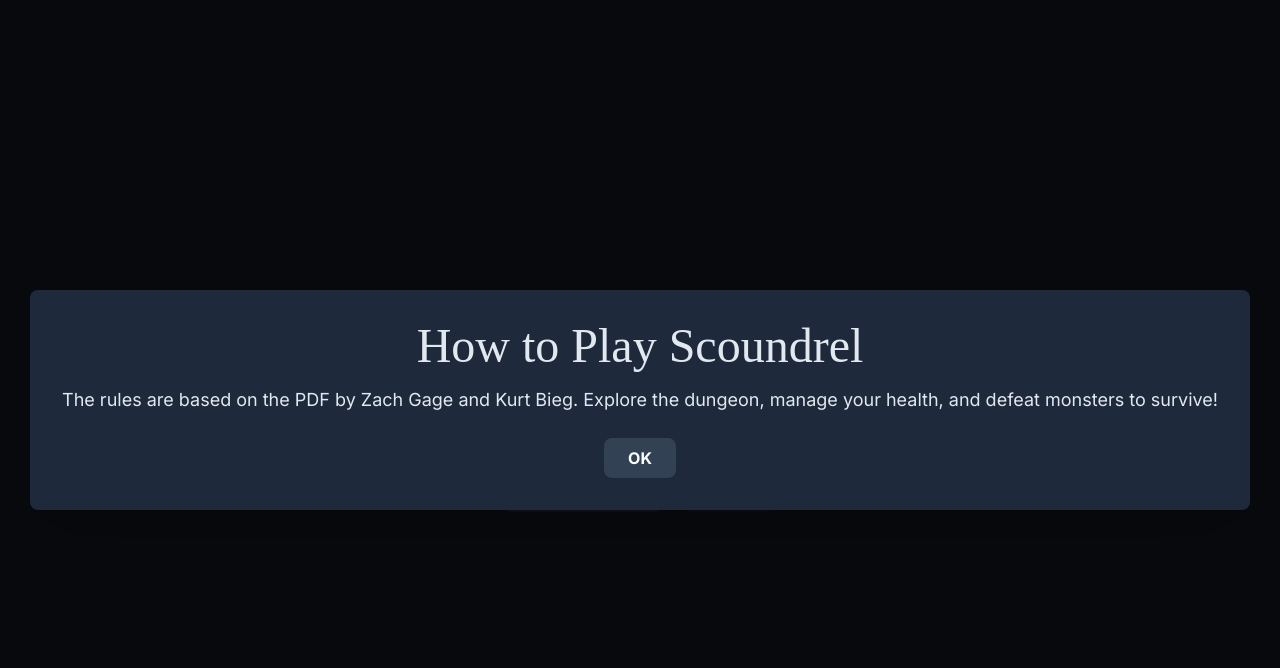
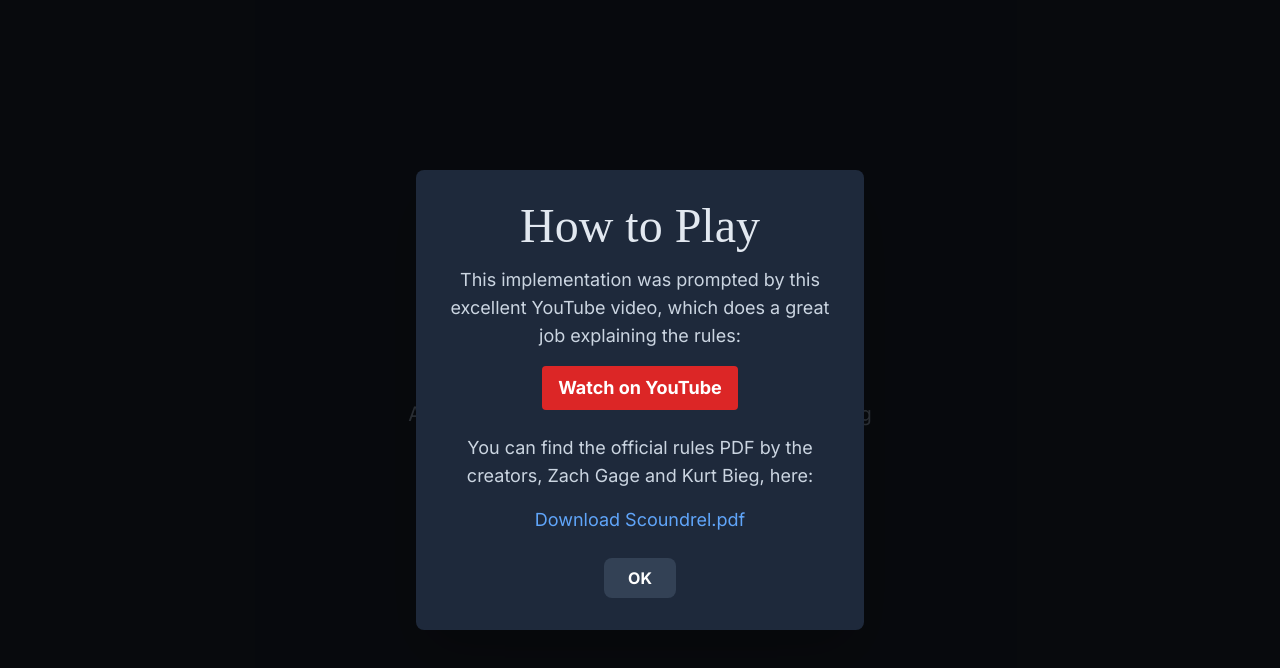
Before and after one commit to konstantint/scoundrel-solitaire, a plain HTML site: page index.html in a window 1280 px wide. Both pictures are taken after a click on the button "Help". Drawn offline with nearby package versions, Linux system fonts and the light colour scheme; a web font is replaced by a local one.

Commit message:
Prompt: Please, add the link to this PDF file in the Help message: http://stfj.net/art/2011/Scoundrel.pdf . Also mention that this YouTube video does a good job explaining the rules and prompted this implementation: https://www.youtube.com/watch?v=7fP-QLtWQZs (have a link to the video).

```diff
--- a/index.html
+++ b/index.html
@@ -147,9 +147,9 @@
 
         <!-- Message Box -->
         <div id="message-box" class="hidden message-box">
-             <div class="bg-slate-800 p-8 rounded-lg text-center shadow-2xl">
+             <div class="bg-slate-800 p-8 rounded-lg text-center shadow-2xl max-w-md">
                 <h2 id="message-title" class="font-title text-5xl mb-4"></h2>
-                <p id="message-text" class="text-lg mb-6"></p>
+                <div id="message-text" class="text-lg mb-6 text-slate-300"></div>
                 <button id="message-ok-btn" class="bg-slate-700 hover:bg-slate-600 text-white font-bold py-2 px-6 rounded-lg">OK</button>
              </div>
         </div>
@@ -374,7 +374,7 @@
 
             const showMessage = (title, text, onOk) => {
                 messageTitle.textContent = title;
-                messageText.textContent = text;
+                messageText.innerHTML = text; // Use innerHTML to allow links
                 messageBox.classList.remove('hidden');
                 messageOkBtn.onclick = () => {
                     messageBox.classList.add('hidden');
@@ -471,7 +471,13 @@
             // --- Event Listeners ---
             startGameBtn.addEventListener('click', handleStartNewGame);
             helpBtn.addEventListener('click', () => {
-                showMessage('How to Play Scoundrel', 'The rules are based on the PDF by Zach Gage and Kurt Bieg. Explore the dungeon, manage your health, and defeat monsters to survive!', () => {});
+                const helpText = `
+                    <p class="mb-4">This implementation was prompted by this excellent YouTube video, which does a great job explaining the rules:</p>
+                    <a href="https://www.youtube.com/watch?v=7fP-QLtWQZs" target="_blank" class="inline-block bg-red-600 text-white font-bold py-2 px-4 rounded hover:bg-red-500 mb-6">Watch on YouTube</a>
+                    <p class="mb-4">You can find the official rules PDF by the creators, Zach Gage and Kurt Bieg, here:</p>
+                    <a href="http://stfj.net/art/2011/Scoundrel.pdf" target="_blank" class="text-blue-400 hover:underline">Download Scoundrel.pdf</a>
+                `;
+                showMessage('How to Play', helpText, () => {});
             });
             skipRoomBtn.addEventListener('click', handleSkipRoom);
         });
```
